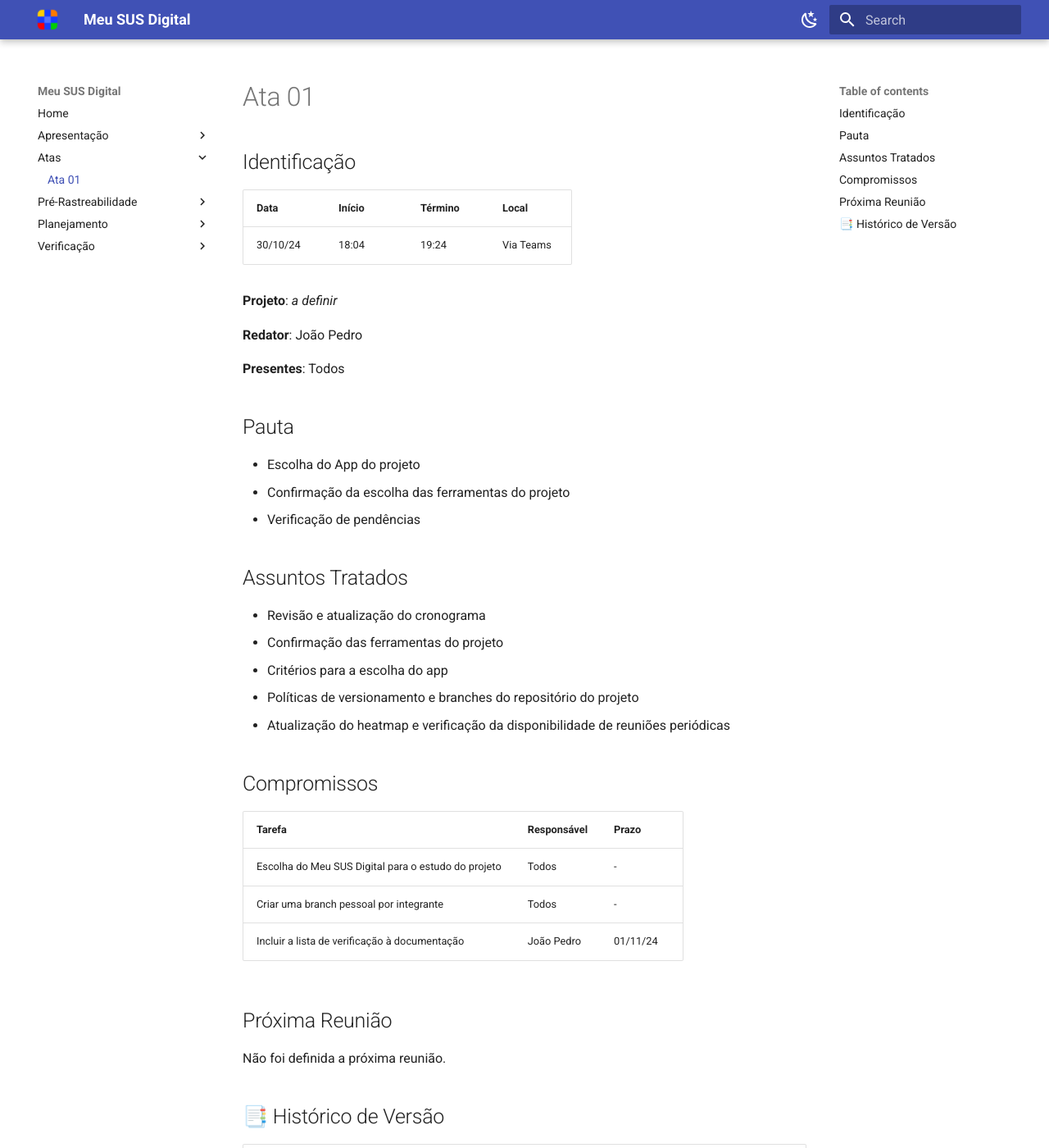
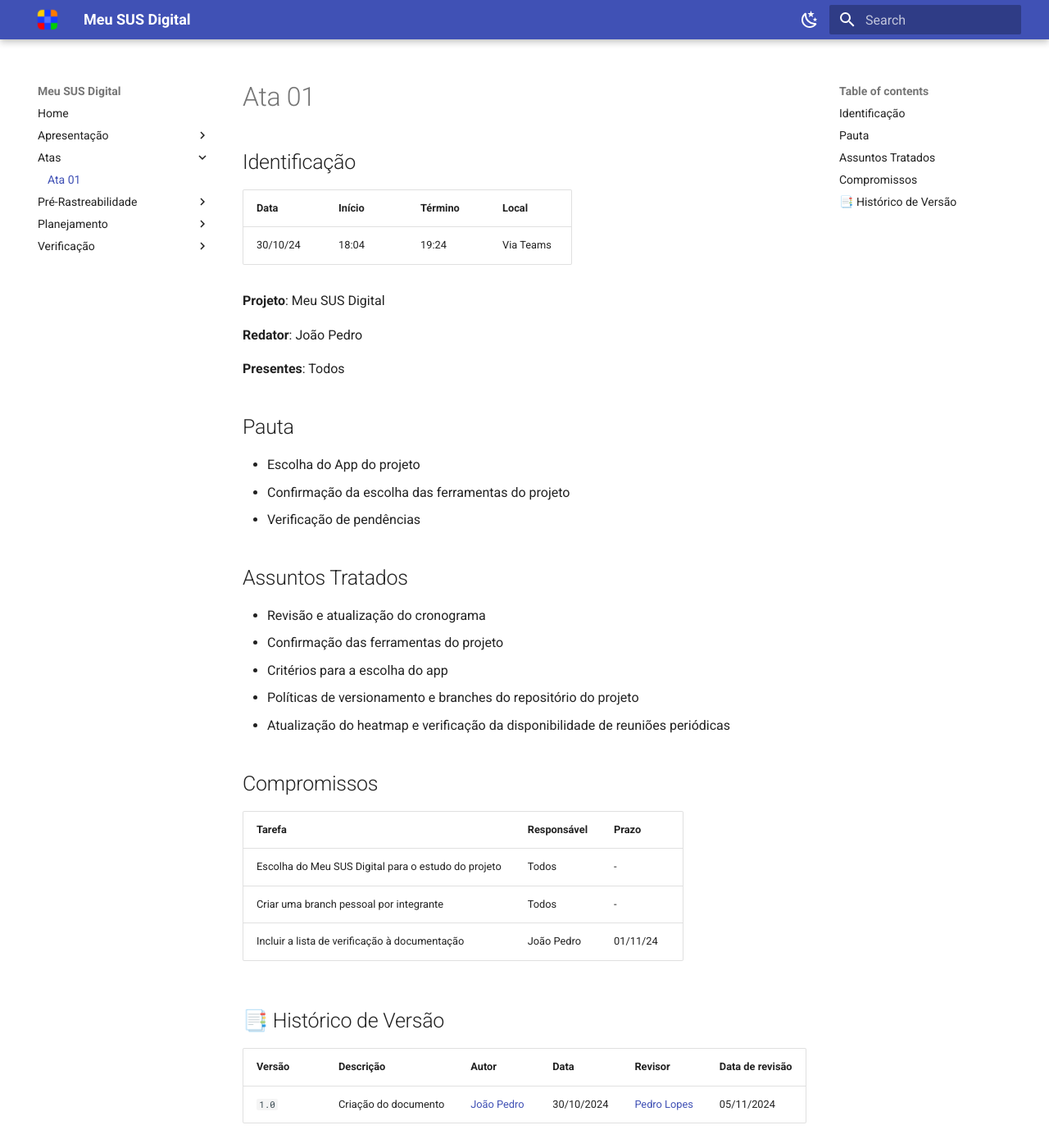
Before and after one commit to Requisitos-de-Software/2024.2-MeuSUSDigital, an MkDocs documentation site: the page built from docs/atas/ata01.md, in a window 1280 px wide and 1400 px high. Shown: the whole window at 82% size. Built offline with MkDocs 1.6.1 and Material for MkDocs 9.7.7, drawn with Linux system fonts in a browser that asks for light colours.

Commit message:
Update ata01.md

```diff
--- a/docs/atas/ata01.md
+++ b/docs/atas/ata01.md
@@ -6,7 +6,7 @@
 |----------|-------|-------|-----------|
 | 30/10/24 | 18:04 | 19:24 | Via Teams |
 
-**Projeto**: _a definir_
+**Projeto**: Meu SUS Digital
 
 **Redator**: João Pedro
 
@@ -34,9 +34,7 @@
 | Criar uma branch pessoal por integrante | Todos | - |
 | Incluir a lista de verificação à documentação | João Pedro | 01/11/24 |
 
-## Próxima Reunião
 
-Não foi definida a próxima reunião.
 
 ## 📑 Histórico de Versão
 
```
